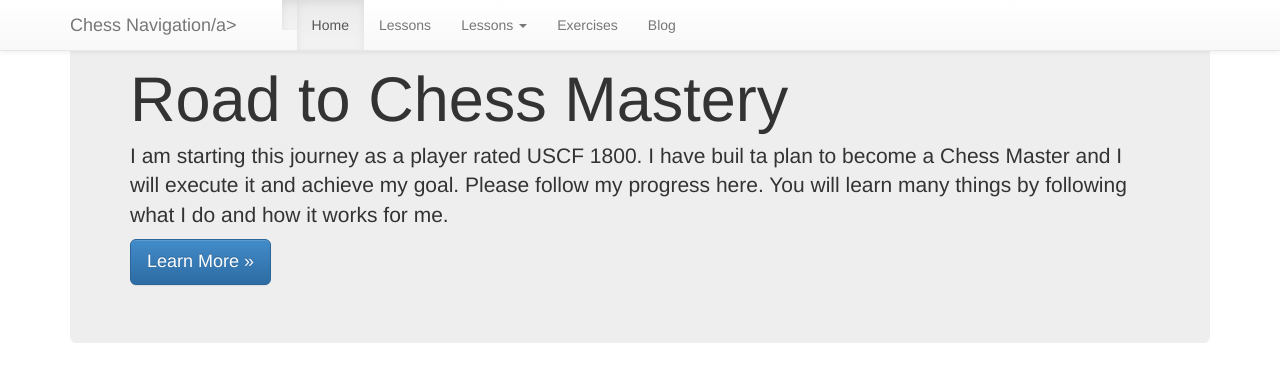
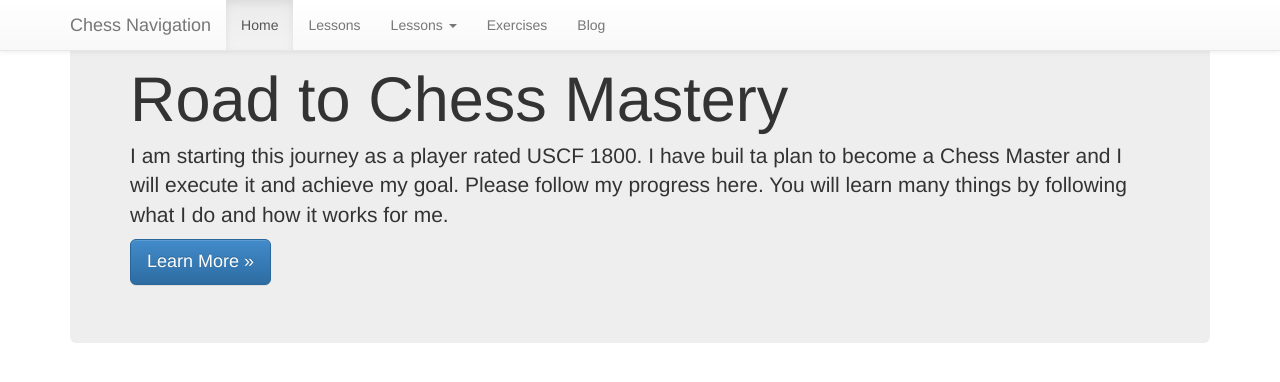
Before and after one commit to mtsi/mtsi.github.io, a plain HTML site: page index.html in a window 1280 px wide. Drawn offline with nearby package versions, Linux system fonts and the light colour scheme.

Commit message:
fix navigation error

```diff
--- a/index.html
+++ b/index.html
@@ -28,7 +28,7 @@
             <span class="icon-bar"></span>
             <span class="icon-bar"></span>
           </button>
-          <a class="navbar-brand" href="#">Chess Navigation/a>
+          <a class="navbar-brand" href="#">Chess Navigation</a>
         </div>
         <div class="navbar-collapse collapse">
           <ul class="nav navbar-nav">
```
